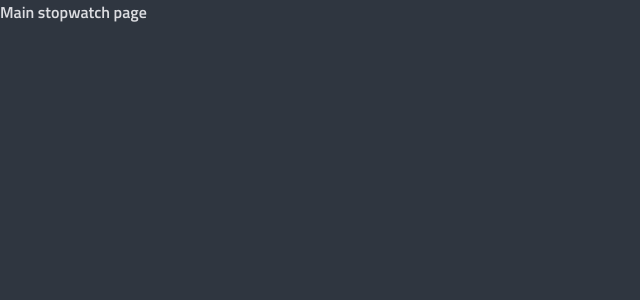
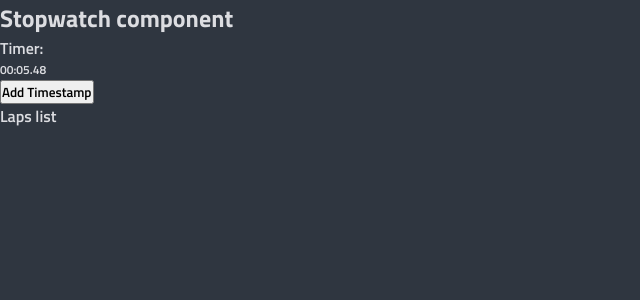
Before and after one commit to snoh666/react-timer-challenge, a React (Create React App) app: page / in a window 1280 px wide. Shown: the top 300 px of the page, without its empty margins (0-640 px from the left). Built offline with nearby package versions, Linux system fonts and the light colour scheme.

Commit message:
Apply proper components structure

```diff
--- a/src/pages/Main/Main.tsx
+++ b/src/pages/Main/Main.tsx
@@ -1,11 +1,14 @@
 import React from 'react';
 
 import Basic from '@layouts/Basic';
+import Stopwatch from '@components/Stopwatch';
+import LapsList from '@components/LapsList';
 
 const Main: React.FC = () => {
   return (
     <Basic>
-      <p>Main stopwatch page</p>
+      <Stopwatch />
+      <LapsList />
     </Basic>
   );
 };
```
